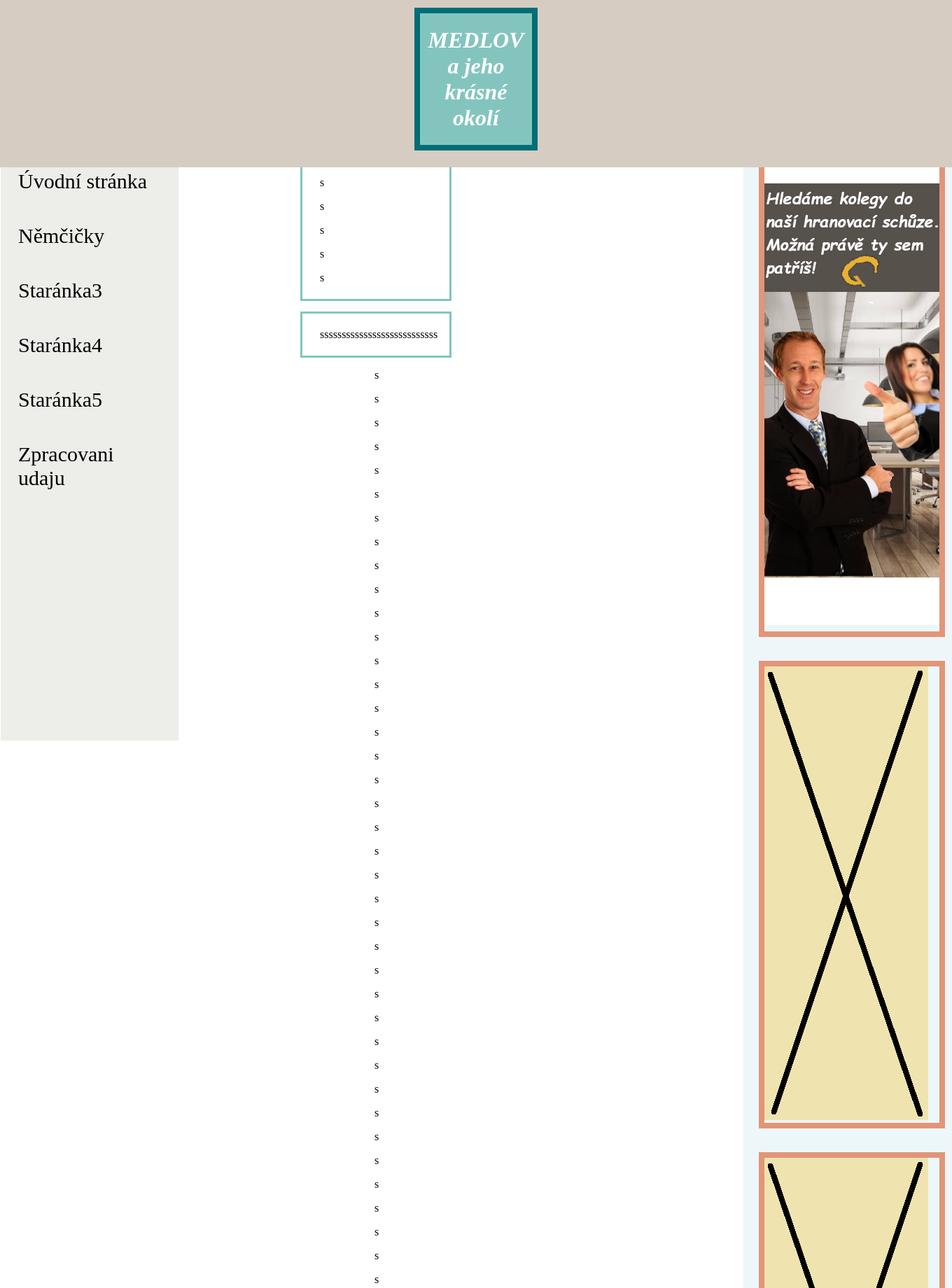
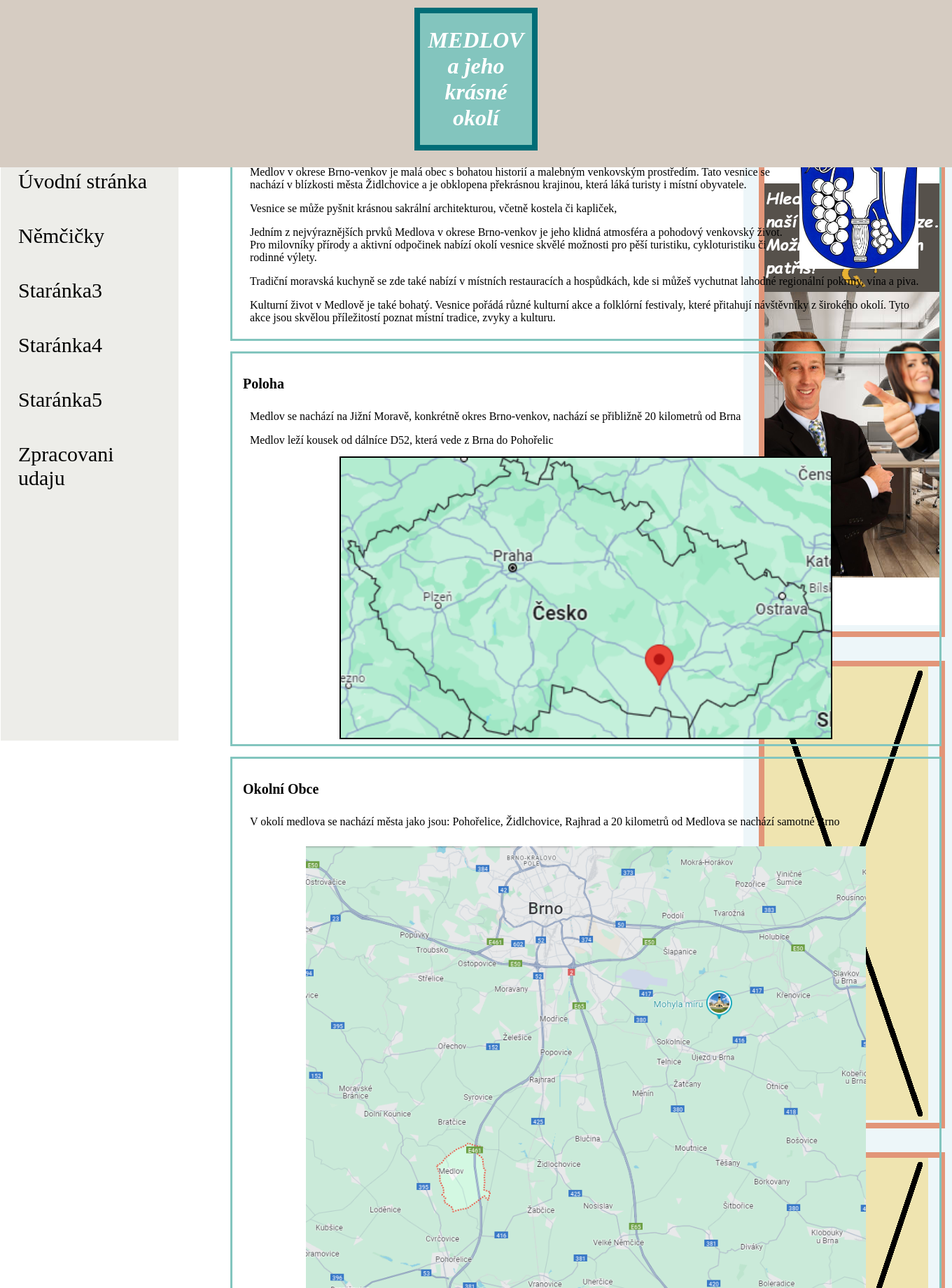
Before and after one commit to Fas1kD/Muj-vlastni-projekt, a PHP site: page / in a window 1360 px wide. Shown: the top 1840 px of the page at 70% size. Run offline with PHP 8.4, Linux system fonts and the light colour scheme.

Commit message:
Styly a nějakej text
styly u obrazku a nejaky info a text

```diff
--- a/.css/styles.css
+++ b/.css/styles.css
@@ -12,7 +12,7 @@ h1 {
 
 h2{
     text-align: center;
-    font-size: 20px;
+    font-size: 25px;
     padding: 20px 0px;
     background-color: #83c5be;
     margin-left: 600px;
@@ -23,6 +23,13 @@ h2{
 h3{
   text-align: left;
   margin-left: 10px;
+  font-size: 25px;
+}
+
+h4{
+  text-align: left;
+  margin-left: 10px;
+  font-size: 20px;
 }
 
 .textnastrance{
@@ -89,6 +96,12 @@ h3{
   outline:#e29578 solid 8px ;
 }
 
+.reklama3 {
+  margin-top: 50px;
+  position: sticky;
+  outline:#e29578 solid 8px ;
+}
+
 
 
 /*Textpvá pole*/
@@ -97,13 +110,17 @@ h3{
   padding: 5px;
   margin: 15px;
   position: relative;
-  left: 400px;
-  width: 200px;
+  left: 300px;
+  width: 1000px;
   border: 3px solid #83c5be;
-  p{
-    text-align: left;
-    margin-left:20px;
-  }
+  overflow: auto;
+
+
+}
+.text1 p{
+  text-align: left;
+  margin-left:20px;
+  margin-right: 20px;
 }
 
 
@@ -147,3 +164,34 @@ a {
   a:hover::before{
     width: 100%;
   }
+
+
+  /*Obrázky*/
+  .img1 {
+    float: right;
+    position: static;
+    padding: 5px;
+    margin-top: 20px;
+    margin-left: 10px;
+    margin-right: 20px;
+  }
+
+  .img2 {
+    outline: #000 solid 2px;
+  }
+
+  .img3{
+    align-items: center;
+    margin:10px;
+  }
+
+
+
+
+  img {
+    transition: .4s;
+  }
+  img:hover {
+    -ms-transform: scale(1.2); /* IE 9 */
+    -webkit-transform: scale(1.2); /* Safari 3-8 */
+    transform: scale(1.2);   }
--- a/index.php
+++ b/index.php
@@ -25,8 +25,8 @@
                     <img src ="data/img/krizek.png" alt="prazdno1">
                 </div>
 
-                <div class ="reklama2">
-                    <img src ="data/img/krizek.png" alt="prazdno1">
+                <div class ="reklama3">
+                    <img src ="data/img/krizek.png" alt="prazdno2">
                 </div>
 
 
@@ -50,17 +50,33 @@
 
 
                 <div class="text1">
-                    <h3>Život</h3>
+                    <img class="img1" src="data/img/logo-medlov1.png" alt="MedlovLogo" width="170" height="200">
 
-                    <p>s</p>
-                    <p>s</p>
-                    <p>s</p>
-                    <p>s</p>
-                    <p>s</p>
-                    <p>s</p>
+                    <h3>Medlov</h3>
+
+                    <p>Medlov v okrese Brno-venkov je malá obec s bohatou historií a malebným venkovským prostředím.
+                        Tato vesnice se nachází v blízkosti města Židlchovice a je obklopena překrásnou krajinou, která láká turisty i místní obyvatele.</p>
+                    <p>Vesnice se může pyšnit krásnou sakrální architekturou, včetně kostela či kapliček,
+                    <p> Jedním z nejvýraznějších prvků Medlova v okrese Brno-venkov je jeho klidná atmosféra a pohodový venkovský život.
+                        Pro milovníky přírody a aktivní odpočinek nabízí okolí vesnice skvělé možnosti pro pěší turistiku, cykloturistiku či rodinné výlety.</p>
+                    <p>Tradiční moravská kuchyně se zde také nabízí v místních restauracích a hospůdkách,
+                         kde si můžeš vychutnat lahodné regionální pokrmy, vína a piva.</p>
+                    <p>Kulturní život v Medlově je také bohatý.
+                        Vesnice pořádá různé kulturní akce a folklórní festivaly, které přitahují návštěvníky z širokého okolí.
+                        Tyto akce jsou skvělou příležitostí poznat místní tradice, zvyky a kulturu.</p>
                 </div>
+
                 <div class="text1">
-                    <p>sssssssssssssssssssssssssss</p>
+                    <h4>Poloha</h4>
+                    <p>Medlov se nachází na Jižní Moravě, konkrétně okres Brno-venkov, nachází se přibližně 20 kilometrů od Brna</p>
+                    <p>Medlov leží kousek od dálníce D52, která vede z Brna do Pohořelic</p>
+                    <img class="img2" src="data/img/poloha.png" alt="MedlovPoloha1" width="700" height="400">
+                </div>
+
+                <div class="text1">
+                    <h4>Okolní Obce</h4>
+                    <p>V okolí medlova se nachází města jako jsou: Pohořelice, Židlchovice, Rajhrad a 20 kilometrů od Medlova se nachází samotné Brno</p>
+                    <img class="img3" src="data/img/poloha2.png" alt="Poloha2" width="800" height="750">
                 </div>
                 <p>s</p>
                 <p>s</p>
```
Also changed, not shown: data/img/logo-medlov1.png (added), data/img/poloha.png (added), data/img/poloha2.png (added).
